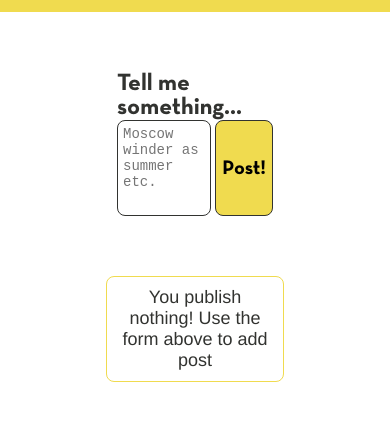
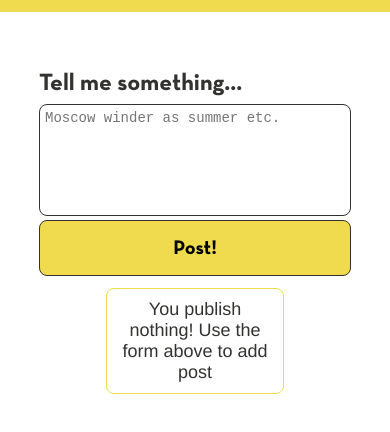
Before and after one commit to Betchika99/react-feed, a React app: page / in a window 390 px wide. Shown: the part 58-490 px from the top of the page. Built offline with nearby package versions, Linux system fonts and the light colour scheme.

Commit message:
[ADDED] Addaptive

```diff
--- a/package.json
+++ b/package.json
@@ -5,7 +5,8 @@
   "main": "index.js",
   "scripts": {
     "test": "echo \"Error: no test specified\" && exit 1",
-    "start": "webpack-dev-server --mode development --open --hot"
+    "start": "webpack-dev-server --mode development --open --hot",
+    "build": "webpack --mode production"
   },
   "repository": {
     "type": "git",
--- a/src/components/feed-controls/feed-controls.scss
+++ b/src/components/feed-controls/feed-controls.scss
@@ -55,3 +55,29 @@
     }
   }
 }
+
+@media (max-width: 767px) {
+  .form {
+    width: 80%;
+    grid-template-columns: 1fr;
+    grid-template-rows: 1fr 4fr 2fr;
+    grid-row-gap: 4px;
+    margin-bottom: 12px;
+
+    &__label {
+      grid-column: 1/2;
+      grid-row: 1;
+    }
+
+    &__input {
+      grid-column: 1/2;
+      grid-row: 2;
+      height: 100px;
+    }
+
+    &__button {
+      grid-column: 1/2;
+      grid-row: 3;
+    }
+  }
+}
--- a/src/components/feed/feed.scss
+++ b/src/components/feed/feed.scss
@@ -16,3 +16,9 @@
   border: 1px solid $color-yellow;
   padding: 10px;
 }
+
+@media (max-width: 767px) {
+  .feed {
+    width: 80%;
+  }
+}
--- a/src/components/header/header.scss
+++ b/src/components/header/header.scss
@@ -20,7 +20,7 @@
   }
 }
 
-@media (max-width: 480px) {
+@media (max-width: 767px) {
   .header {
     font-size: 28px;
   }
```
Also changed, not shown: src/components/post/post.scss (line endings or trailing spaces), 1 other file.
